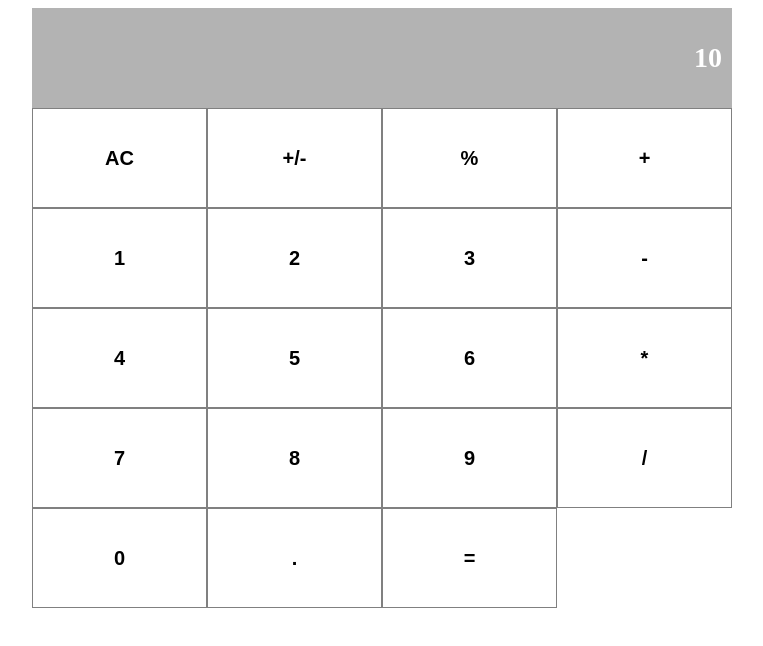
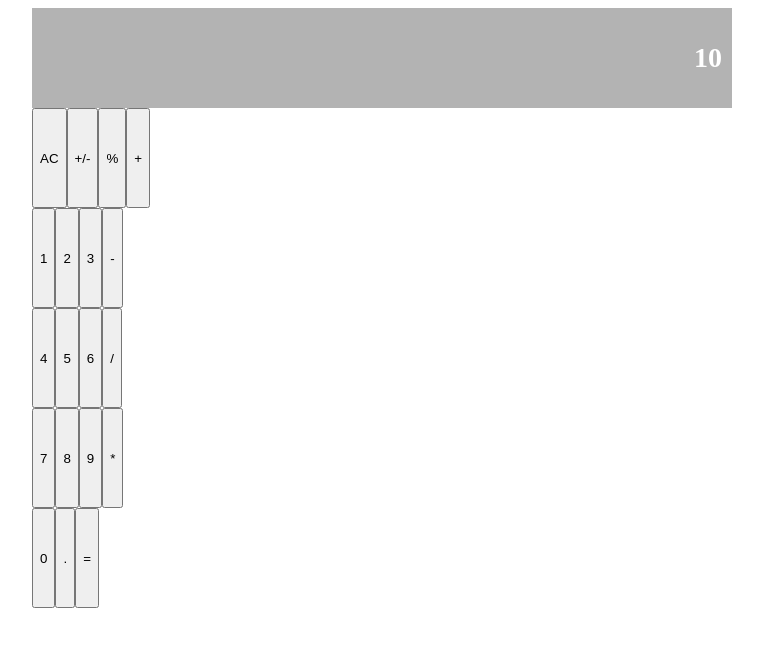
Before and after one commit to MephistoDevelop/react_calculator, a React (Create React App) app: page / in a window 1280 px wide. Shown: the top 646 px of the page, without its empty margins (258-1021 px from the left). Built offline with nearby package versions, Linux system fonts and the light colour scheme.

Commit message:
Fix buttonPanel

```diff
--- a/src/components/Buttons.js
+++ b/src/components/Buttons.js
@@ -1,49 +1,40 @@
 /* eslint-disable react/require-default-props */
 /* eslint-disable react/default-props-match-prop-types */
 import React from 'react';
+import Button from './button';
 
-const ButtonPanel = () => {
-  const styles = { backgroundColor: 'white', width: '25%' };
-
-
-  return (
+const ButtonPanel = () => (
   <div>
     <div id="group-1">
-        <button type="button" style={styles}>AC</button>
-        <button type="button" style={styles}>+/-</button>
-        <button type="button" style={styles}>%</button>
-        <button type="button" style={styles}>+</button>
+      <Button name="AC" Color="gray" />
+      <Button name="+/-" Color="gray" />
+      <Button name="%" Color="gray" />
+      <Button name="+" />
     </div>
     <div id="group-2">
-        <button type="button" style={styles}>1</button>
-        <button type="button" style={styles}>2</button>
-        <button type="button" style={styles}>3</button>
-        <button type="button" style={styles}>-</button>
+      <Button name="1" Color="gray" />
+      <Button name="2" Color="gray" />
+      <Button name="3" Color="gray" />
+      <Button name="-" />
     </div>
     <div id="group-3">
-        <button type="button" style={styles}>4</button>
-        <button type="button" style={styles}>5</button>
-        <button type="button" style={styles}>6</button>
-        <button type="button" style={styles}>*</button>
+      <Button name="4" Color="gray" />
+      <Button name="5" Color="gray" />
+      <Button name="6" Color="gray" />
+      <Button name="/" />
     </div>
     <div id="group-4">
-        <button type="button" style={styles}>7</button>
-        <button type="button" style={styles}>8</button>
-        <button type="button" style={styles}>9</button>
-        <button type="button" style={styles}>/</button>
+      <Button name="7" Color="gray" />
+      <Button name="8" Color="gray" />
+      <Button name="9" Color="gray" />
+      <Button name="*" />
     </div>
     <div id="group-5">
-        <button type="button" style={styles}>0</button>
-        <button type="button" style={styles}>.</button>
-        <button type="button" style={styles}>=</button>
+      <Button name="0" Color="gray" Width />
+      <Button name="." Color="gray" />
+      <Button name="=" Color="gray" />
     </div>
   </div>
 );
-};
-ButtonPanel.defaultProps = {
-  name: 'Mephisto',
-  Color: 'Orange',
-  Width: false,
-};
 
 export default ButtonPanel;
--- /dev/null
+++ b/src/components/button.js
@@ -0,0 +1,14 @@
+/* eslint-disable react/prop-types */
+
+/* eslint-disable react/destructuring-assignment */
+import React from 'react';
+
+const Button = props => {
+  const ButtonName = props.name;
+  return (
+    <input type="button" className="button" value={ButtonName} />
+  );
+};
+
+
+export default Button;
```
Lines whose indentation alone changed are shown as unchanged.
